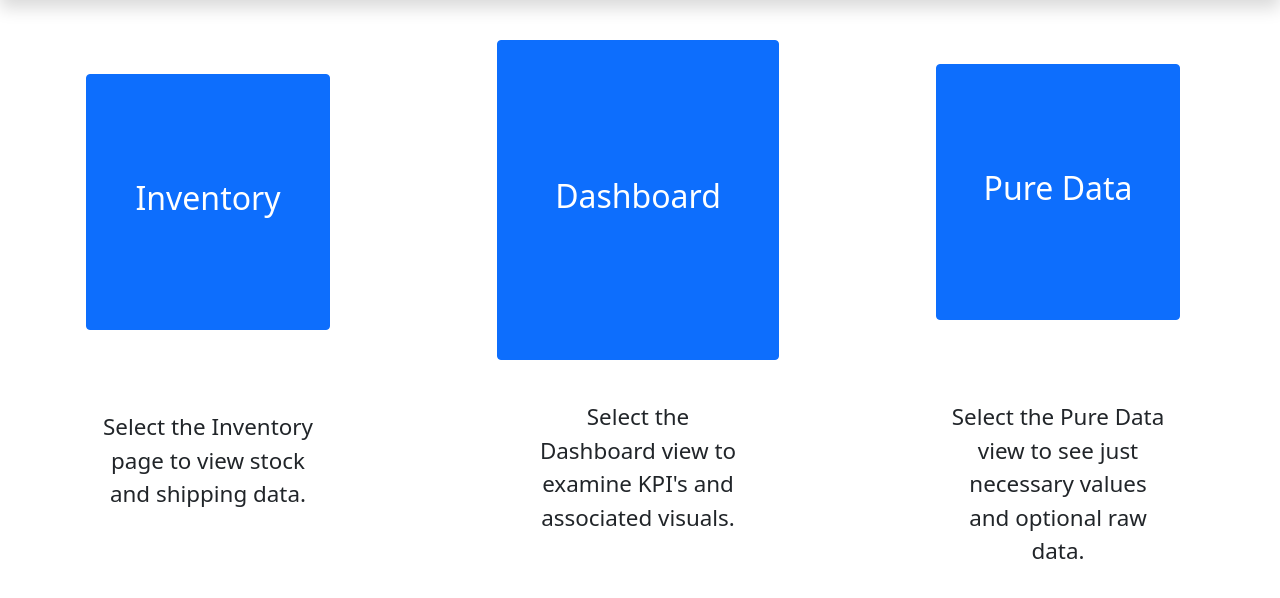
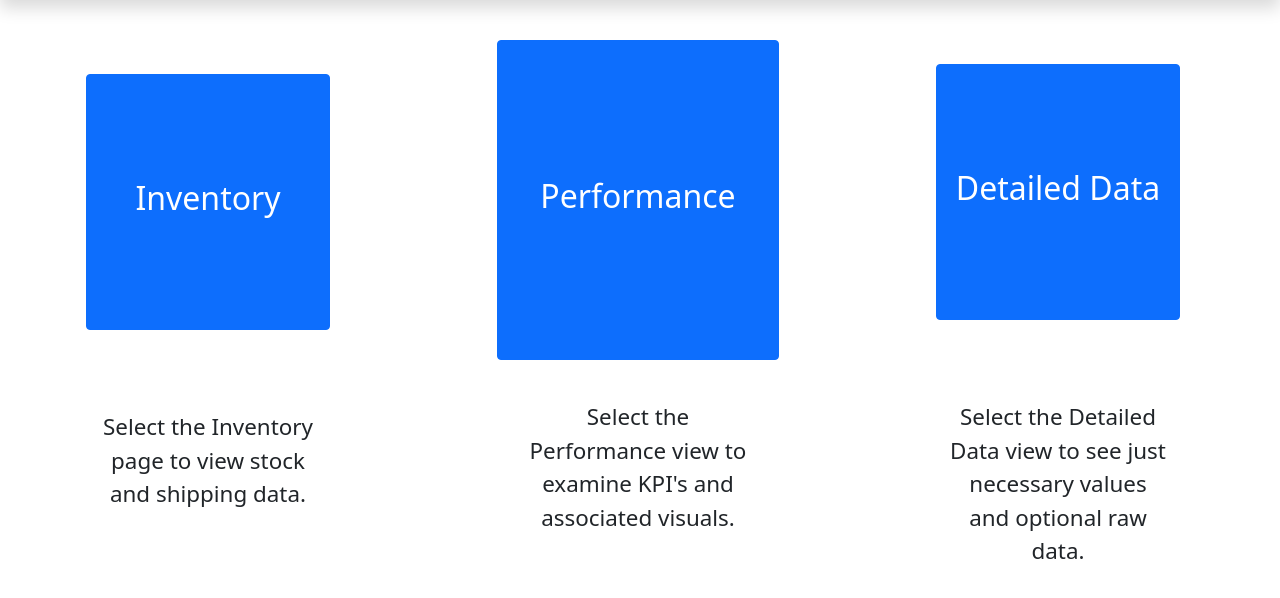
Before and after one commit to nkd7/Product-Dashboard, a Flask app: page / in a window 1280 px wide. Shown: the part 60-658 px from the top of the page. Run offline with Flask 2, Linux system fonts and the light colour scheme; parts of the project's set-up code (start-up, migrations or seed data) failed here and were passed over; some libraries are stand-ins or nearby versions.

Commit message:
Updated the names to Performance and Detailed data

```diff
--- a/templates/HomePage.html
+++ b/templates/HomePage.html
@@ -25,14 +25,14 @@ button.homeButton:hover {
         </div>
         <div class="col">
             <center>
-                <a href="/charts/"><button class="btn btn-primary btn homeButton" style="margin: 5vh auto 40px auto; width: 22vw; height: 40vh;"><h2>Dashboard</h2></button></a>
-                <p style="width: 55%; font-size: 2.8vh;">Select the Dashboard view to examine KPI's and associated visuals.</p>
+                <a href="/charts/"><button class="btn btn-primary btn homeButton" style="margin: 5vh auto 40px auto; width: 22vw; height: 40vh;"><h2>Performance</h2></button></a>
+                <p style="width: 55%; font-size: 2.8vh;">Select the Performance view to examine KPI's and associated visuals.</p>
             </center>
         </div>
         <div class="col">
             <center>
-                <a href="/tabular/"><button class="btn btn-primary btn homeButton" style="margin: 8vh auto 80px auto; width: 19vw; height: 32vh;"><h2>Pure Data</h2></button></a>
-                <p style="width: 55%; font-size: 2.8vh;">Select the Pure Data view to see just necessary values and optional raw data.</p>
+                <a href="/tabular/"><button class="btn btn-primary btn homeButton" style="margin: 8vh auto 80px auto; width: 19vw; height: 32vh;"><h2>Detailed Data</h2></button></a>
+                <p style="width: 55%; font-size: 2.8vh;">Select the Detailed Data view to see just necessary values and optional raw data.</p>
             </center>
         </div>
     </div>
```
